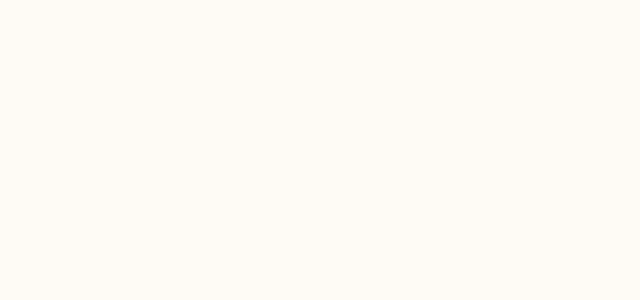
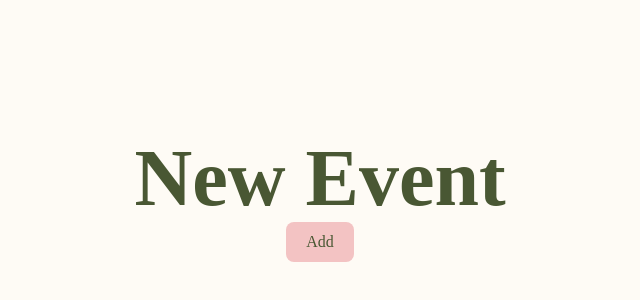
Before and after one commit to giecherry/Productivity-Assistant-Application, a React (Vite) app: page /calendar/newEvent in a window 1280 px wide. Before the commit this address had no page. Shown: the part 202-502 px from the top of the page, without its empty margins (320-960 px from the left). Built offline with nearby package versions, Linux system fonts and the light colour scheme; a web font is replaced by a local one.

Commit message:
context for events and add btn

```diff
--- a/src/App.jsx
+++ b/src/App.jsx
@@ -5,6 +5,7 @@ import TodosAndActivities from './pages/TodosAndActivities'
 import Habits from './pages/Habits'
 import EventCalendar from './pages/EventCalendar'
 import LogIn from './pages/LogIn'
+import NewEvent from './components/EventCalendar-components/NewEvent'
 
 
 function App() {
@@ -16,6 +17,7 @@ function App() {
         <Route path="/todo=:id" element={<TodosAndActivities />} />
         <Route path="/habits" element={<Habits />} />
         <Route path="/calendar" element={<EventCalendar />} />
+        <Route path="/calendar/newEvent" element={<NewEvent />} />
       </Routes>
     </>
   )
--- a/src/components/EventCalendar-components/Calendar.jsx
+++ b/src/components/EventCalendar-components/Calendar.jsx
@@ -2,6 +2,7 @@ import { format, addMonths, subMonths, startOfMonth, endOfMonth, startOfWeek, en
 import React, { useState } from 'react'
 import { Link } from 'react-router-dom';
 import CalendarCSS from './Calendar.module.css'
+import NewEvent from './NewEvent';
 const Calendar = () => {
         const [currentMonth, setCurrentMonth] = useState(new Date());
 
@@ -30,7 +31,7 @@ const Calendar = () => {
                 <h2>{format(currentMonth, "MMMM")}</h2>
                 <button className={CalendarCSS.nextMonthButton}  onClick={handleNextMonth}>&gt;</button>
             </div>
-            <button className={CalendarCSS.addEventButton}>+</button>
+            <Link to="/calendar/newEvent" element={<NewEvent />}><button className={CalendarCSS.addEventButton}>+</button></Link>
             <div className={CalendarCSS.eventsListContainer}>
                 {eventsThisMonth.map((event,i) => (
                 <Link to={`/event/${event.id}`} key={i}>
--- /dev/null
+++ b/src/components/EventCalendar-components/EventContext.jsx
@@ -0,0 +1,21 @@
+import { createContext, useState } from "react";
+
+
+export const EventContext = createContext();
+
+export function EventContextProvider ({children}){
+
+    const [events, setEvents] = useState([])
+
+    const addEvent = () => {
+        //logic for adding an event
+        setEvents(...events, newEvent)
+    }
+
+
+    return(
+        <EventContext.Provider value={{events, addEvent}}>
+            {children}
+        </EventContext.Provider>
+    )
+}
--- /dev/null
+++ b/src/components/EventCalendar-components/NewEvent.jsx
@@ -0,0 +1,17 @@
+import { useContext } from "react";
+import { EventContext } from "./EventContext";
+
+const NewEvent = () => {
+
+    const {events} = useContext(EventContext)
+
+    const {addEvent} = useContext(EventContext)
+    return (
+        <>
+            <h1>New Event</h1>
+            <button onClick={addEvent}>Add</button>
+        </>
+    )
+}
+
+export default NewEvent
--- a/src/main.jsx
+++ b/src/main.jsx
@@ -3,11 +3,14 @@ import { createRoot } from 'react-dom/client'
 import './index.css'
 import App from './App.jsx'
 import { BrowserRouter } from 'react-router-dom'
+import { EventContextProvider } from "./components/EventCalendar-components/EventContext";
 
 createRoot(document.getElementById('root')).render(
   <StrictMode>
-    <BrowserRouter>
-      <App />
-    </BrowserRouter>
+    <EventContextProvider>
+      <BrowserRouter>
+        <App />
+      </BrowserRouter>
+      </EventContextProvider>
   </StrictMode>,
 )
```
